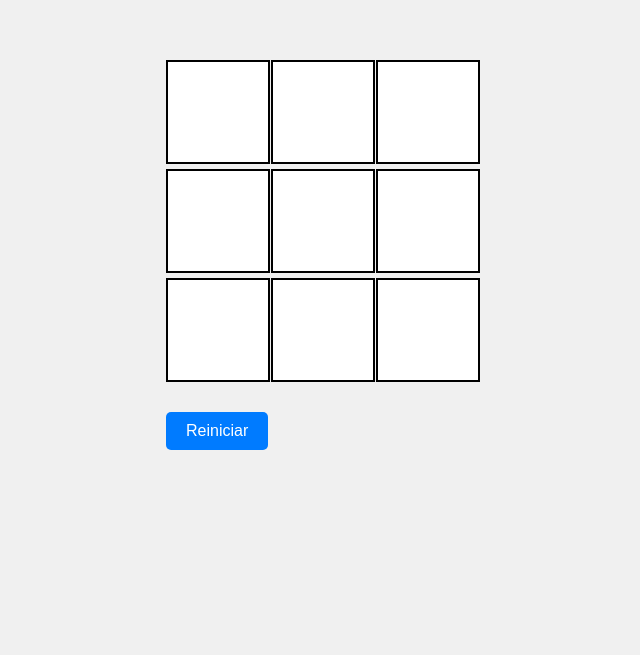
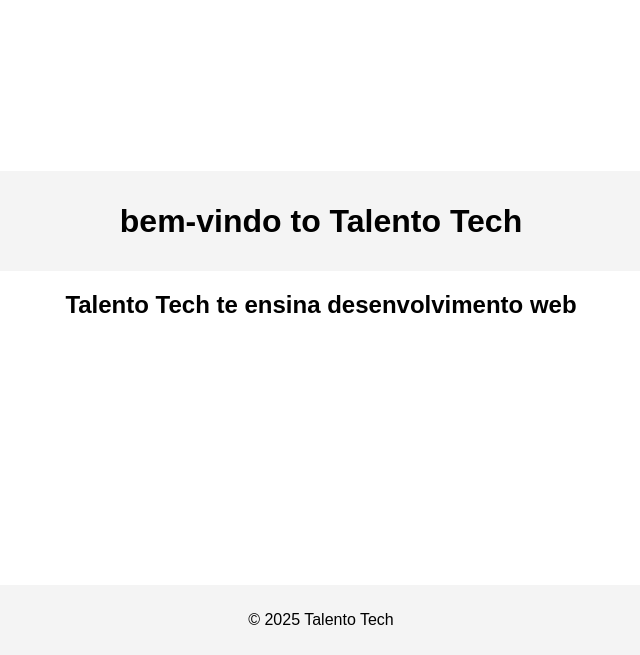
Before and after one commit to clebeson23/trabalho-web.io, a plain HTML site: page index.html in a window 1280 px wide. Shown: the part 145-800 px from the top of the page, without its empty margins (319-959 px from the left). Drawn offline with Linux system fonts and the light colour scheme.

Commit message:
Update index.html

```diff
--- a/index.html
+++ b/index.html
@@ -3,117 +3,40 @@
 <head>
     <meta charset="UTF-8">
     <meta name="viewport" content="width=device-width, initial-scale=1.0">
-    <title>Jogo da Velha</title>
+    <title>Simple Webpage</title>
     <style>
         body {
-            font-family: Arial, sans-serif;
             display: flex;
+            flex-direction: column;
             justify-content: center;
             align-items: center;
             height: 100vh;
             margin: 0;
-            background-color: #f0f0f0;
+            font-family: Arial, sans-serif;
         }
-        .game {
-            display: grid;
-            grid-template-columns: repeat(3, 100px);
-            grid-gap: 5px;
+        header, footer {
+            width: 100%;
+            text-align: center;
+            background-color: #f4f4f4;
+            padding: 10px 0;
         }
-        .cell {
-            width: 100px;
-            height: 100px;
-            background: #fff;
-            border: 2px solid #000;
-            display: flex;
-            justify-content: center;
-            align-items: center;
-            font-size: 2em;
-            cursor: pointer;
-        }
-        .cell.taken {
-            pointer-events: none;
-        }
-        .winner {
-            margin-top: 20px;
-            font-size: 1.5em;
-            color: #28a745;
-        }
-        .restart {
-            margin-top: 10px;
-            padding: 10px 20px;
-            font-size: 1em;
-            background: #007BFF;
-            color: #fff;
-            border: none;
-            border-radius: 5px;
-            cursor: pointer;
-        }
-        .restart:hover {
-            background: #0056b3;
+        footer {
+            position: absolute;
+            bottom: 0;
         }
     </style>
 </head>
 <body>
-    <div>
-        <div class="game" id="game"></div>
-        <div class="winner" id="winner"></div>
-        <button class="restart" onclick="restartGame()">Reiniciar</button>
-    </div>
+    <header>
+        <h1>bem-vindo to Talento Tech</h1>
+    </header>
 
-    <script>
-        const gameContainer = document.getElementById('game');
-        const winnerDisplay = document.getElementById('winner');
-        let currentPlayer = 'X';
-        let board = Array(9).fill(null);
+    <main>
+        <h2>Talento Tech te ensina desenvolvimento web</h2>
+    </main>
 
-        function createBoard() {
-            board.forEach((_, index) => {
-                const cell = document.createElement('div');
-                cell.classList.add('cell');
-                cell.addEventListener('click', () => makeMove(index, cell));
-                gameContainer.appendChild(cell);
-            });
-        }
-
-        function makeMove(index, cell) {
-            if (!board[index]) {
-                board[index] = currentPlayer;
-                cell.textContent = currentPlayer;
-                cell.classList.add('taken');
-
-                if (checkWinner()) {
-                    winnerDisplay.textContent = `Jogador ${currentPlayer} venceu!`;
-                    gameContainer.childNodes.forEach(c => c.classList.add('taken'));
-                } else if (board.every(cell => cell)) {
-                    winnerDisplay.textContent = 'Empate!';
-                } else {
-                    currentPlayer = currentPlayer === 'X' ? 'O' : 'X';
-                }
-            }
-        }
-
-        function checkWinner() {
-            const winningCombinations = [
-                [0, 1, 2], [3, 4, 5], [6, 7, 8],
-                [0, 3, 6], [1, 4, 7], [2, 5, 8],
-                [0, 4, 8], [2, 4, 6]
-            ];
-
-            return winningCombinations.some(combination => {
-                const [a, b, c] = combination;
-                return board[a] && board[a] === board[b] && board[a] === board[c];
-            });
-        }
-
-        function restartGame() {
-            board = Array(9).fill(null);
-            currentPlayer = 'X';
-            gameContainer.innerHTML = '';
-            winnerDisplay.textContent = '';
-            createBoard();
-        }
-
-        createBoard();
-    </script>
+    <footer>
+        <p>&copy; 2025 Talento Tech</p>
+    </footer>
 </body>
 </html>
```
